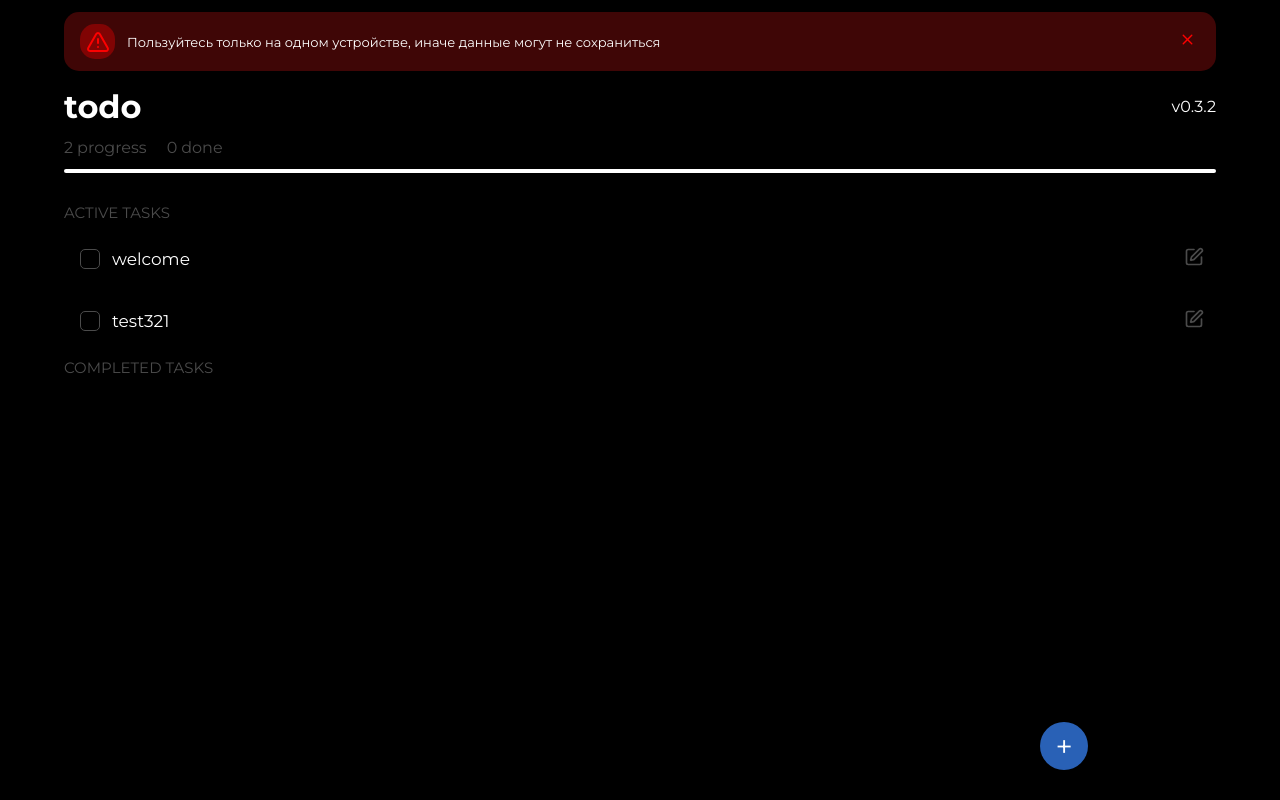
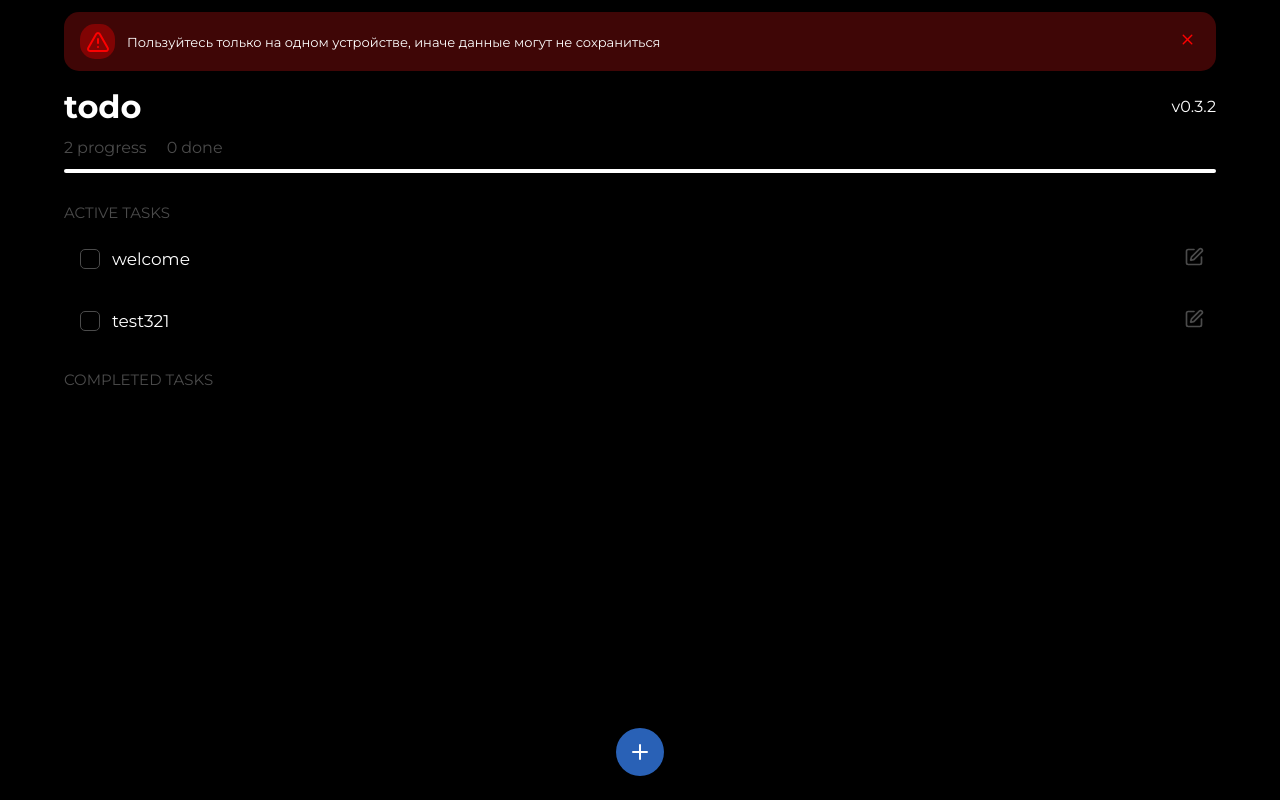
Before and after one commit to rekaup/todo, a React (Vite) app: page / in a window 1280 px wide. Built offline with nearby package versions, Linux system fonts and the light colour scheme.

Commit message:
правка стилей, добавление отступа для кнопки, добавление кнопки в отдельный компонент, добавление бара дял кнопок

```diff
--- a/src/App.jsx
+++ b/src/App.jsx
@@ -9,6 +9,7 @@ import TaskModalContent from './components/TaskModalContent'
 import AppWarning from './components/AppWarning'
 import './styles/components/App.css'
 import './styles/utilities.css'
+import BottonBar from './components/BottonBar'
 
 function App() {
   const {modalMode, modalTaskId, modalText, setModalMode, setModalTaskId, setModalText, openAddModal, openEditMode, closeModal} = useModal()
@@ -41,10 +42,6 @@ function App() {
       progressPercent={progressPercent}
       />
 
-      <button onClick={openAddModal} className='add-task-button'>
-        +
-      </button>
-
       <AppModal isOpen={modalMode != null} onClose={closeModal}>
         <TaskModalContent
         modalText={modalText}
@@ -56,7 +53,7 @@ function App() {
         />
       </AppModal>
 
-      <div className="task-lists ">
+      <div className="task-lists flex-column">
         <p className='task-list-title'>Active Tasks</p>
         {activeTasks.map((task) => (
         <TaskItem
@@ -69,7 +66,7 @@ function App() {
         ))}
       </div>
 
-      <div className="task-lists flex-column">
+      <div className="task-lists flex-column completed">
         <p className='task-list-title'>Completed Tasks</p>
         {completedTasks.map((task) => (
         <TaskItem
@@ -81,6 +78,8 @@ function App() {
         />
         ))}
       </div>
+
+      <BottonBar openAddModal={openAddModal} />
     </div>
   )
 }
--- /dev/null
+++ b/src/components/BottonBar.jsx
@@ -0,0 +1,12 @@
+import '../styles/components/BottonBar.css'
+import { Plus } from 'lucide-react'
+
+export default function BottonBar({openAddModal}) {
+    return (
+        <div className='bottom-bar'>
+            <button onClick={openAddModal} className='add-task-button'>
+                <Plus />
+            </button>
+      </div>
+    )
+}
--- a/src/styles/components/App.css
+++ b/src/styles/components/App.css
@@ -3,24 +3,8 @@
     width: 90%;
 }
 
-.add-task-button {
-    z-index: 1 ;
-    position: fixed;
-    bottom: 30px;
-    right: 15%;
-    width: 48px;
-    height: 48px;
-    border-radius: 50%;
-    background-color: var(--primary);
-    color: var(--text);
-    border: none;
-    cursor: pointer;
-    font-size: 30px;
-    transition: var(--transition);
-}
-
-.add-task-button:hover {
-    box-shadow: var(--shadow-primary);
+.task-lists.completed {
+    padding-bottom: 70px;
 }
 
 .task-list-title {
--- /dev/null
+++ b/src/styles/components/BottonBar.css
@@ -0,0 +1,28 @@
+.bottom-bar {
+    position: fixed;
+    bottom: 24px;
+    display: flex;
+    gap: 20px;
+    margin: 0 auto;
+    width: 100%;
+    justify-content: center;
+}
+
+.add-task-button {
+    z-index: 1 ;
+    width: 48px;
+    height: 48px;
+    border-radius: 50%;
+    background-color: var(--primary);
+    color: var(--text);
+    border: none;
+    cursor: pointer;
+    transition: var(--transition);
+    align-items: center;
+    display: flex;
+    justify-content: center;
+}
+
+.add-task-button:hover {
+    box-shadow: var(--shadow-primary);
+}
```
Also changed, not shown: src/styles/components/TaskItem.css (line endings or trailing spaces).
